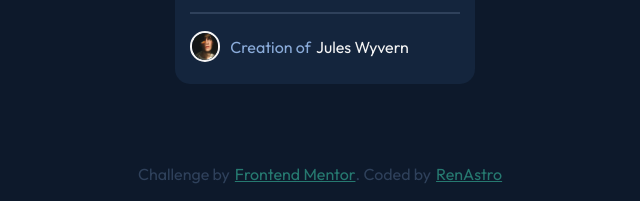
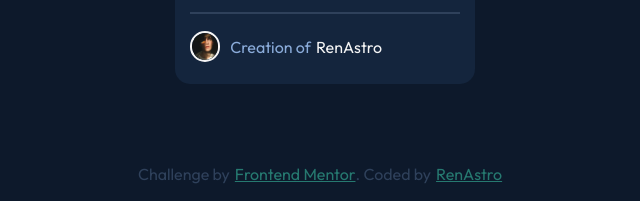
Before and after one commit to RenAstro/NFT-preview-card-component, a plain HTML site: page index.html in a window 1280 px wide. Shown: the part 546-747 px from the top of the page, 315-955 px from the left. Drawn offline with Linux system fonts and the light colour scheme.

Commit message:
Update index.html
Author name changed

```diff
--- a/index.html
+++ b/index.html
@@ -37,7 +37,7 @@
                     <img src="styles/images/image-avatar.png" alt="image-avatar">
                 </div>
                 <p class="ma-p1">Creation of</p>
-                <p>Jules Wyvern</p>
+                <p>RenAstro</p>
         </article>
     </section>
     <div class="page-author">
```
